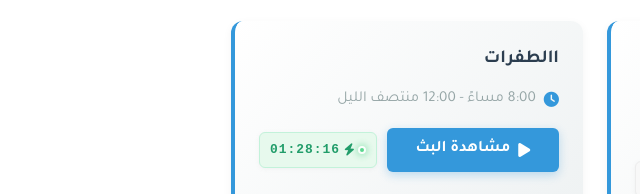
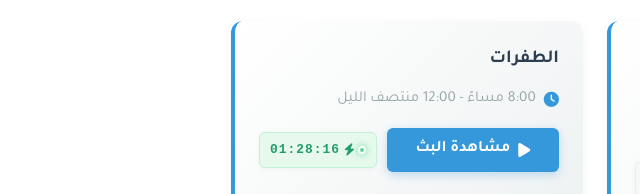
Before and after one commit to ahmadaljammal1988/website, a plain HTML site: page index.html in a window 1280 px wide. Shown: the part 606-800 px from the top of the page, 233-873 px from the left. Drawn offline with Linux system fonts and the light colour scheme.

Commit message:
Update index.html

```diff
--- a/index.html
+++ b/index.html
@@ -849,7 +849,7 @@
                         </div>
                     </div>
                     <div class="session" data-start="2025-06-29T20:00:00" data-end="2025-06-30T00:00:00" style="animation-delay: 0.1s; animation-name: fadeInUp;">
-                        <div class="topic">االطفرات</div>
+                        <div class="topic">الطفرات</div>
                         <div class="time"><i class="fas fa-clock"></i> 8:00 مساءً - 12:00 منتصف الليل</div>
                         <div class="session-footer">
                             <a href="https://www.youtube.com/live/YXDHI2Zj0qY" class="video-link disabled" target="_blank">
```
